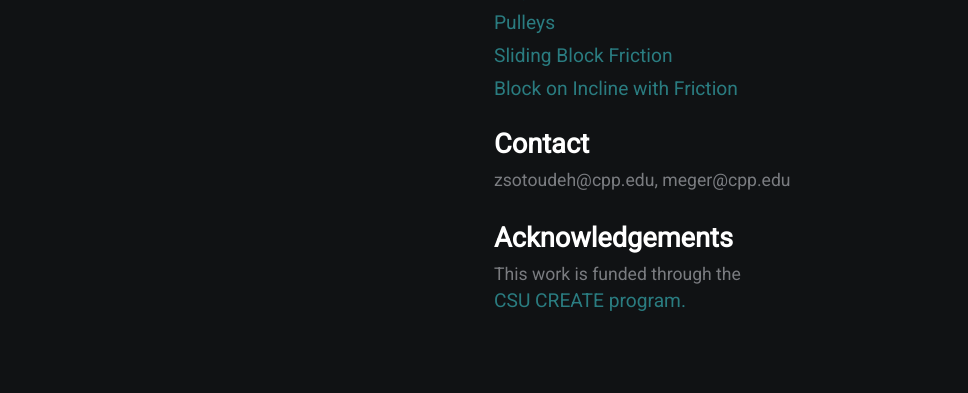
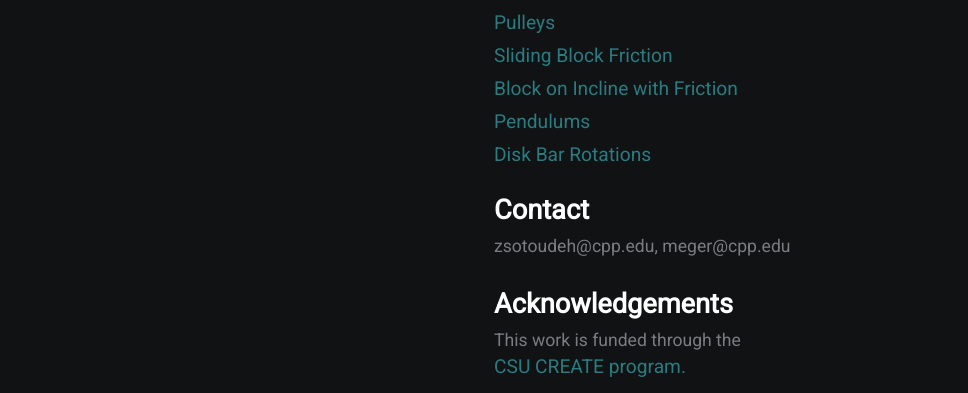
Before and after one commit to CPP-InSiDE/CPP-InSiDE.github.io, a plain HTML site: page index.html in a window 1280 px wide. Shown: the part 516-909 px from the top of the page, without its empty margins (146-1114 px from the left). Before the commit the page ends 843 px from the top, so only its background shows below. Drawn offline with Linux system fonts and the light colour scheme.

Commit message:
Update index.html

```diff
--- a/index.html
+++ b/index.html
@@ -24,6 +24,8 @@
             <a href="https://cpp-inside.github.io/Pulley-Simulation-1-WebGL-Build/">Pulleys</a>
             <a href="https://cpp-inside.github.io/InSiDe-Block-Friction-WebGL-Build/">Sliding Block Friction</a>
             <a href="https://cpp-inside.github.io/InSiDE-Block-Incline-WebGL-Build/">Block on Incline with Friction</a>
+	    <a href="https://cpp-inside.github.io/Pendulums-Build/">Pendulums</a>
+	    <a href="https://cpp-inside.github.io/InSiDE-Disk-Bar-Rotation-Build/">Disk Bar Rotations</a>
             <h2>Contact</h2>
             <p>zsotoudeh@cpp.edu, meger@cpp.edu</p>
             <h2>Acknowledgements</h2>
```
